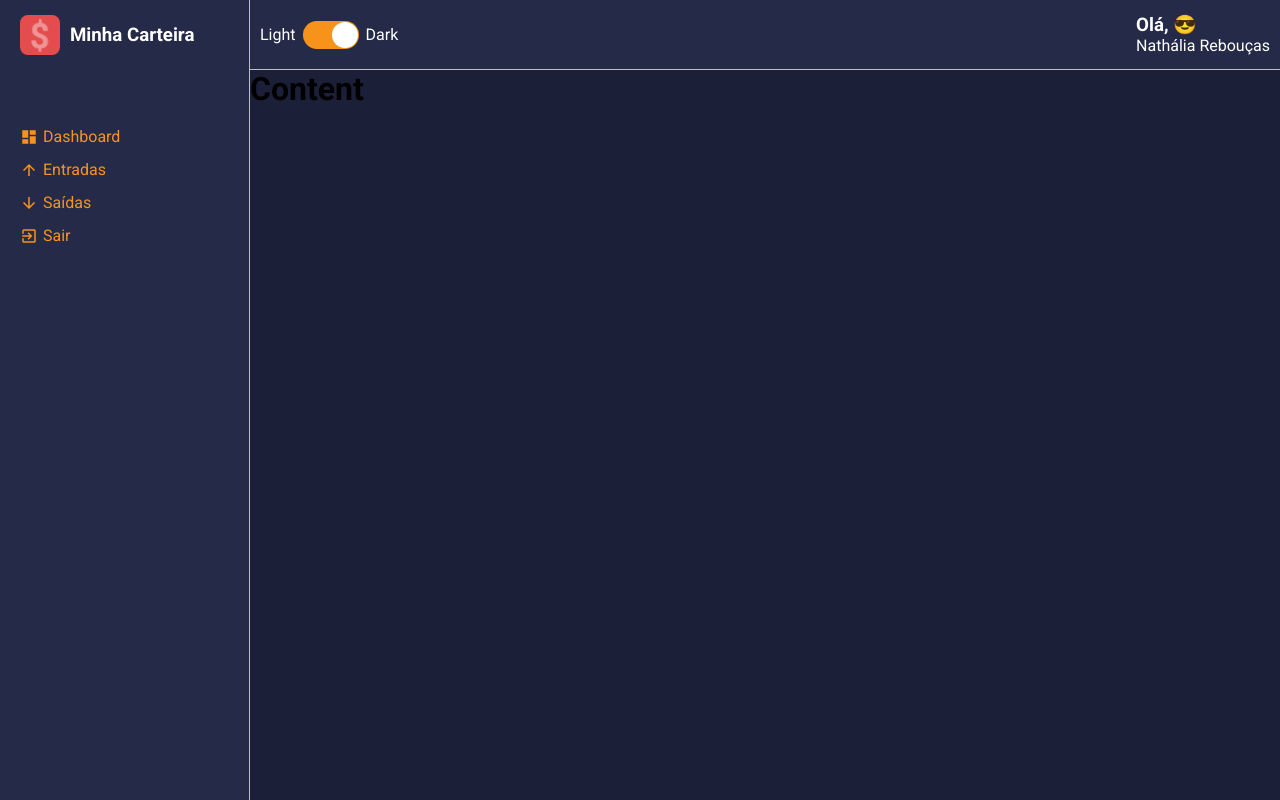
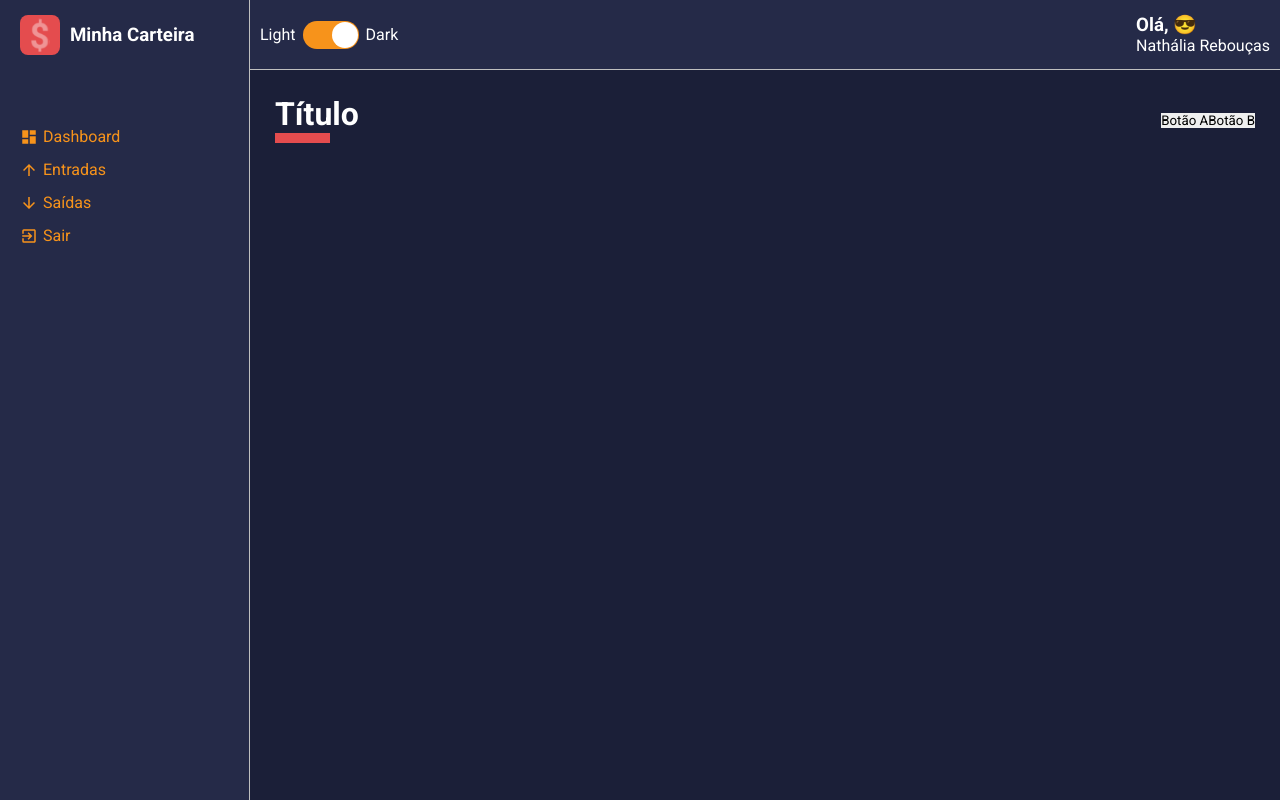
Before and after one commit to nathaliareboucas/minha-carteira, a React (Create React App) app: page /dashboard in a window 1280 px wide. Built offline with nearby package versions, Linux system fonts and the light colour scheme.

Commit message:
criando o header de conteúdos

```diff
--- a/src/App.tsx
+++ b/src/App.tsx
@@ -2,15 +2,18 @@
 import {ThemeProvider} from 'styled-components';
 
 import GlobalStyles from './styles/GlobalStyles';
-import Layout from './components/Layout';
 import dark from './styles/themes/dark'
 import light from './styles/themes/light';
+import Layout from './components/Layout';
+import Dashboard from './pages/Dashboard'
 
 const App: React.FC = () => {
   return(
     <ThemeProvider theme={dark}>
       <GlobalStyles />
-      <Layout />
+      <Layout>
+        <Dashboard />
+      </Layout>
     </ThemeProvider>
   );
 };
--- a/src/components/Content/index.tsx
+++ b/src/components/Content/index.tsx
@@ -2,10 +2,10 @@
 
 import {Container} from './styles';
 
-const Content: React.FC = () => {
+const Content: React.FC = ({ children}) => {
   return(
     <Container>
-      <h1>Content</h1>
+      {children}
     </Container>
   );
 };
--- a/src/components/Content/styles.ts
+++ b/src/components/Content/styles.ts
@@ -3,4 +3,6 @@
 export const Container = styled.div`
   grid-area: CT;
   background-color: ${props => props.theme.colors.primary};
+
+  padding: 25px;
 `;
--- /dev/null
+++ b/src/components/ContentHeader/index.tsx
@@ -0,0 +1,20 @@
+import React from 'react';
+
+import {Container, TitleContainer, Controllers} from './styles';
+
+const ContentHeader: React.FC = () => {
+  return (
+    <Container>
+      <TitleContainer>
+        <h1>Título</h1>
+      </TitleContainer>
+
+      <Controllers>
+        <button type="button">Botão A</button>
+        <button type="button">Botão B</button>
+      </Controllers>
+    </Container>
+  );
+};
+
+export default ContentHeader;
--- /dev/null
+++ b/src/components/ContentHeader/styles.ts
@@ -0,0 +1,26 @@
+import styled from 'styled-components';
+
+export const Container = styled.div`
+  width: 100%;
+  display: flex;
+  justify-content: space-between;
+  align-items: center;
+
+  margin-bottom: 25px;
+`;
+
+export const TitleContainer = styled.div`
+
+  > h1 {
+    color: ${props => props.theme.colors.white};
+
+    &::after {
+      content: '';
+      display: block;
+      width: 55px;
+      border-bottom: 10px solid ${props => props.theme.colors.warning};
+    }
+  }
+`;
+
+export const Controllers = styled.div``;
--- a/src/components/Layout/index.tsx
+++ b/src/components/Layout/index.tsx
@@ -5,12 +5,14 @@
 import Aside from '../Aside';
 import Content from '../Content';
 
-const Layout: React.FC = () => {
+const Layout: React.FC = ({children}) => {
   return(
     <GridLayout>
       <MainHeader />
       <Aside />
-      <Content />
+      <Content>
+        {children}
+      </Content>
     </GridLayout>
   );
 };
--- a/src/pages/Dashboard/index.tsx
+++ b/src/pages/Dashboard/index.tsx
@@ -1,8 +1,13 @@
 import React from 'react';
+
+import ContentHeader from '../../components/ContentHeader';
+import {Container} from  './styles';
 
 const Dashboard: React.FC = () => {
   return(
-    <h1>Dashboard</h1>
+    <Container>
+      <ContentHeader></ContentHeader>
+    </Container>
   );
 }
 
--- /dev/null
+++ b/src/pages/Dashboard/styles.ts
@@ -0,0 +1,5 @@
+import styled from 'styled-components';
+
+export const Container = styled.div`
+
+`;
```
Also changed, not shown: 1 other file (tests, documents, lock files or other folders).
